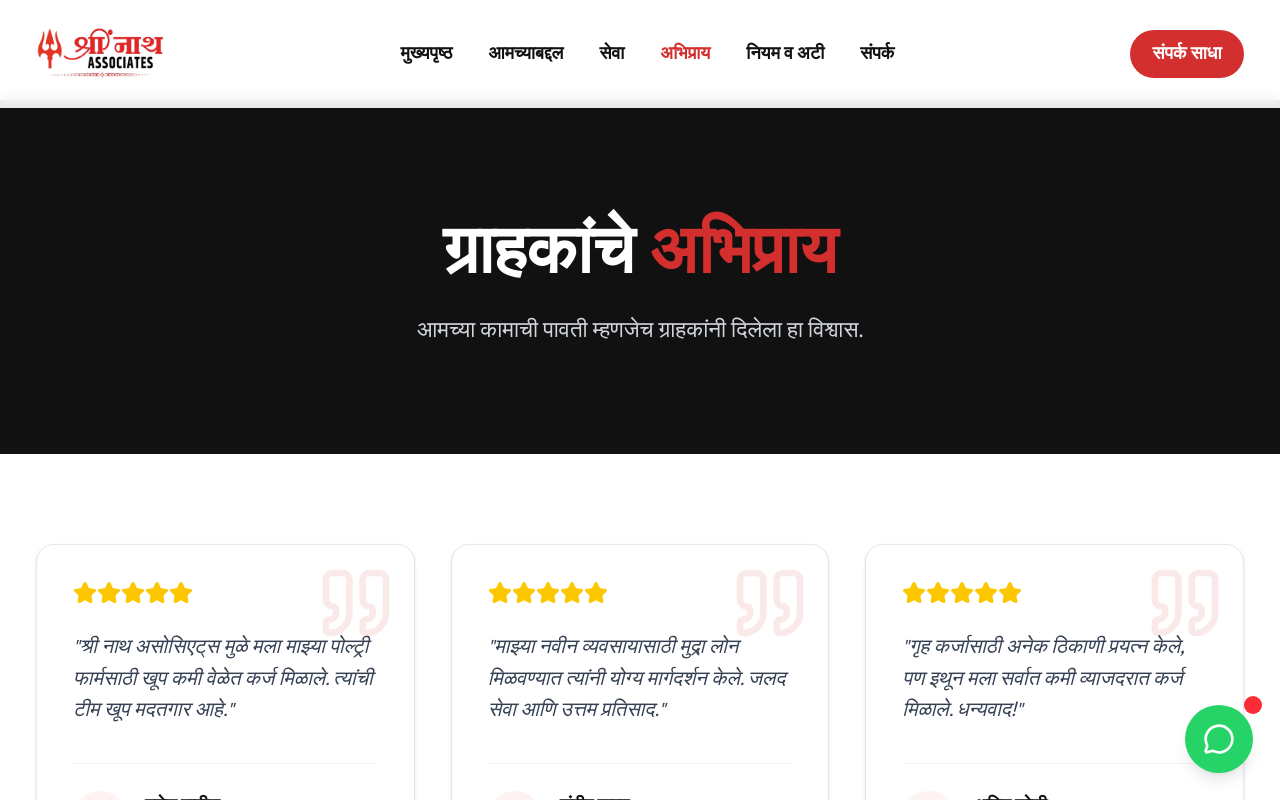
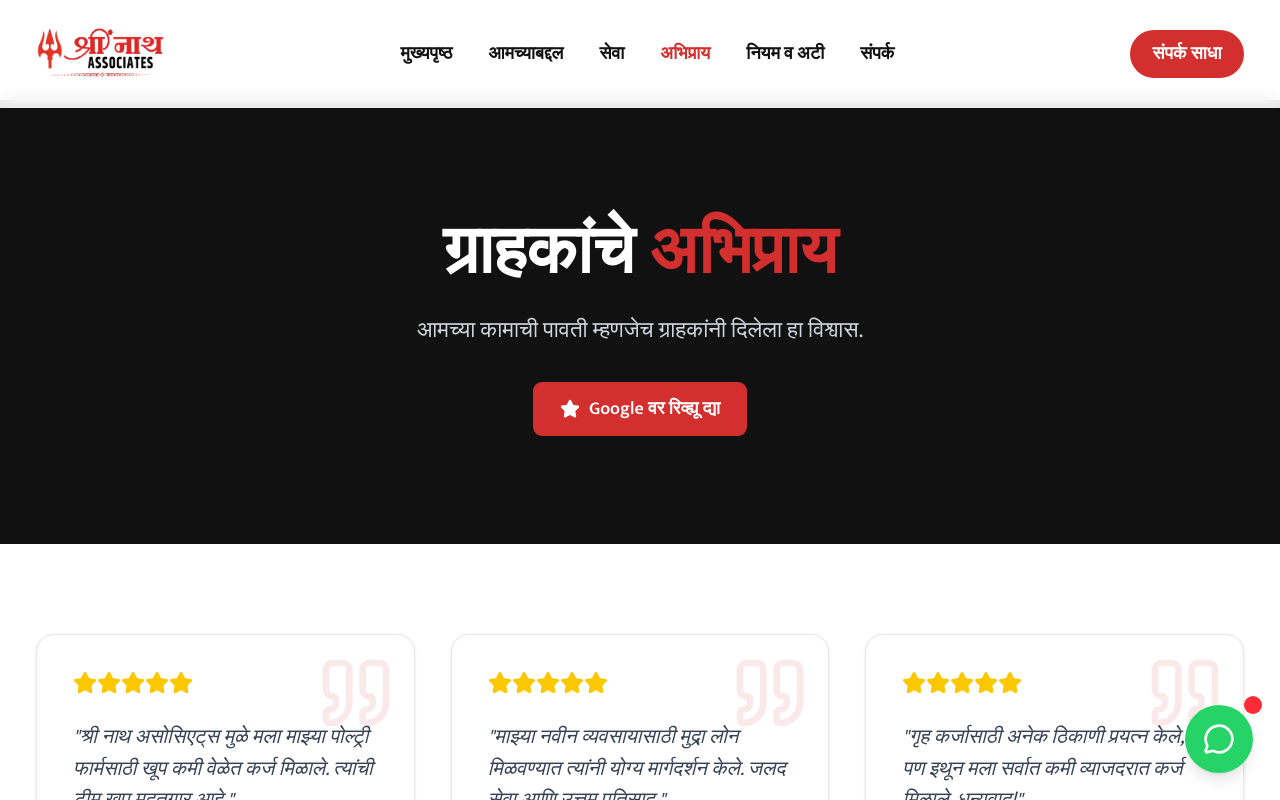
Before and after one commit to atmajkhatavkar404/shreenath-associates, a Next.js app: page /reviews in a window 1280 px wide. Shown: the top 800 px of the page. Built offline with nearby package versions, Linux system fonts and the light colour scheme.

Commit message:
Add Google review link to reviews page
Added a link for users to leave a review on Google.

```diff
--- a/app/reviews/page.tsx
+++ b/app/reviews/page.tsx
@@ -70,10 +70,25 @@ export default function ReviewsPage() {
             initial={{ opacity: 0, y: 20 }}
             animate={{ opacity: 1, y: 0 }}
             transition={{ delay: 0.2 }}
-            className="text-xl text-gray-300"
+            className="text-xl text-gray-300 mb-8"
           >
             आमच्या कामाची पावती म्हणजेच ग्राहकांनी दिलेला हा विश्वास.
           </motion.p>
+          <motion.div
+            initial={{ opacity: 0, y: 20 }}
+            animate={{ opacity: 1, y: 0 }}
+            transition={{ delay: 0.4 }}
+          >
+            <a
+              href="https://search.google.com/local/writereview?placeid=YOUR_PLACE_ID"
+              target="_blank"
+              rel="noopener noreferrer"
+              className="inline-flex items-center gap-2 bg-[#D32F2F] text-white px-6 py-3 rounded-lg font-semibold hover:bg-[#b71c1c] transition-colors"
+            >
+              <Star size={20} fill="currentColor" />
+              Google वर रिव्ह्यू द्या
+            </a>
+          </motion.div>
         </div>
       </section>
 
```
